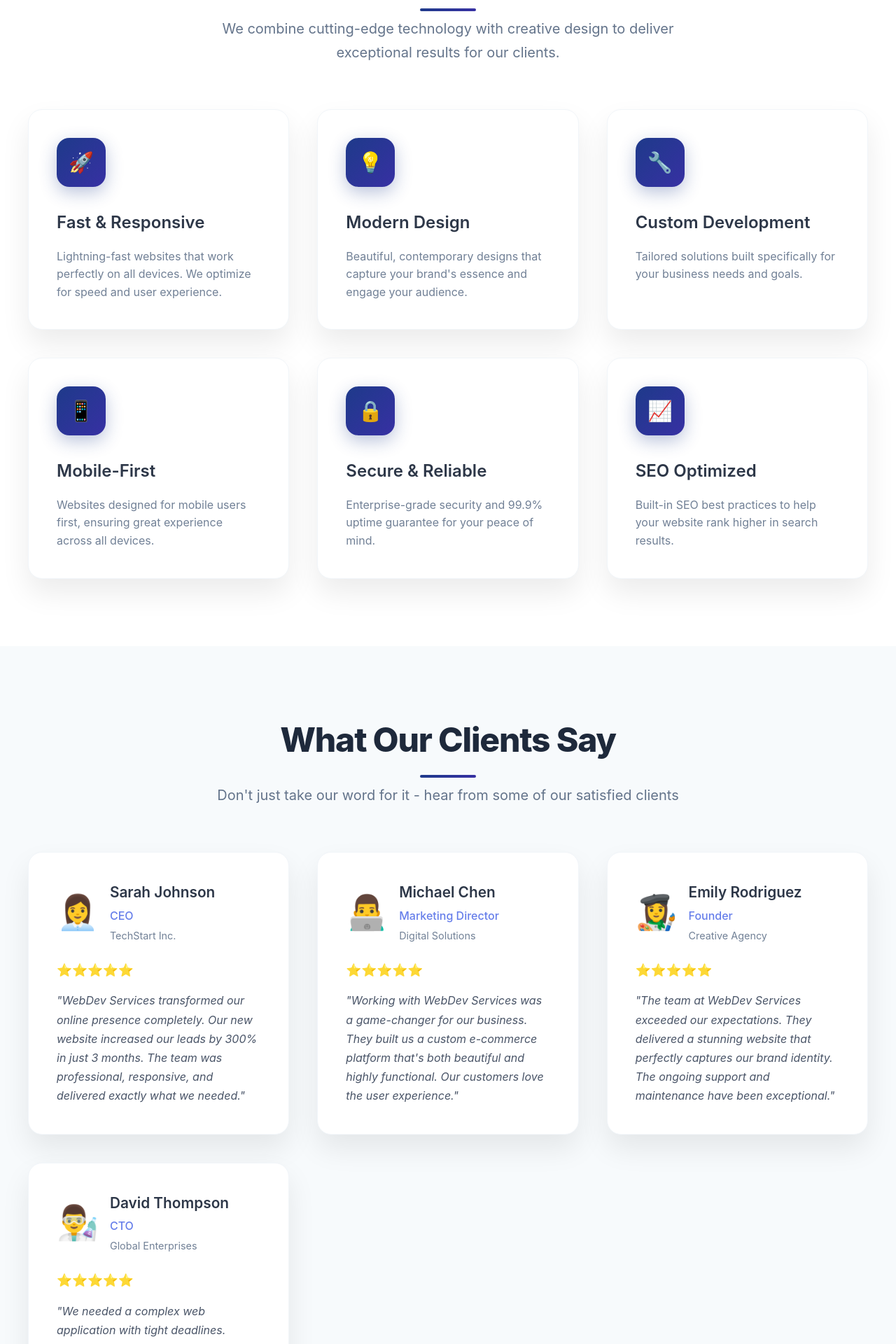
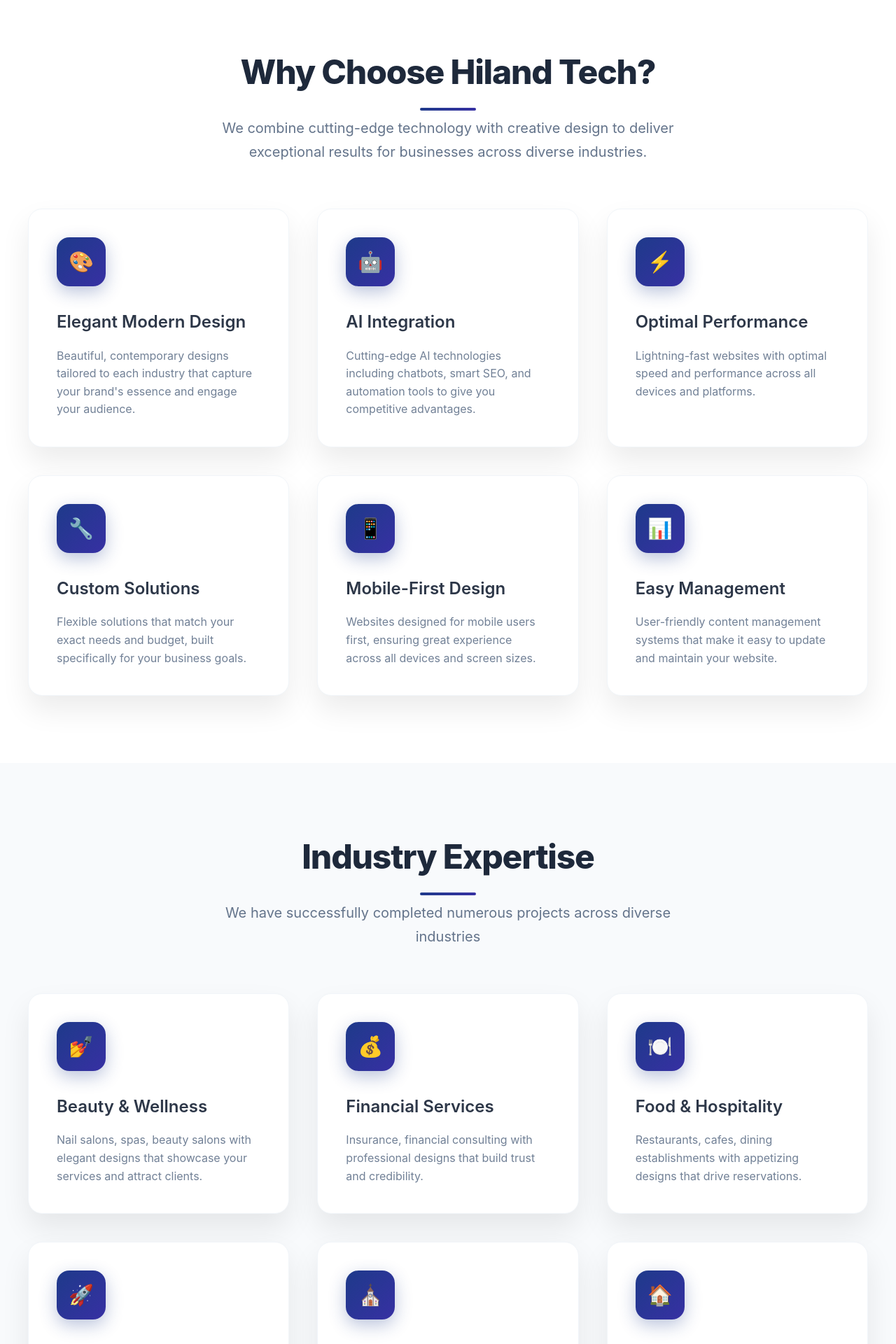
Before and after one commit to yphichdok/hiland-website, a React (Vite) app: page / in a window 1280 px wide. Shown: the part 880-2800 px from the top of the page at 70% size. Built offline with nearby package versions, Linux system fonts and the light colour scheme.

Commit message:
Update website with real Hiland Tech company information: Minnesota location, real pricing (,200 static, ,500+ custom), industry expertise (8 industries), AI integration focus, and authentic company details

```diff
--- a/index.html
+++ b/index.html
@@ -4,8 +4,8 @@
     <meta charset="UTF-8" />
     <link rel="icon" type="image/svg+xml" href="/vite.svg" />
     <meta name="viewport" content="width=device-width, initial-scale=1.0" />
-    <title>HILAND TECH - Professional Web Development Solutions</title>
-    <meta name="description" content="HILAND TECH delivers professional web development services including custom websites, web applications, and digital solutions for businesses.">
+    <title>Hiland Tech - Custom Website Design Company in Minnesota</title>
+    <meta name="description" content="Hiland Tech is a custom website design company based in Minnesota, specializing in elegant modern designs with AI integration for businesses across diverse industries.">
   </head>
   <body>
     <div id="root"></div>
--- a/src/components/Footer.jsx
+++ b/src/components/Footer.jsx
@@ -6,8 +6,8 @@
     <footer className="footer">
       <div className="footer-content">
         <div className="footer-section">
-          <h3>HILAND TECH</h3>
-          <p>Professional web development solutions for modern businesses. We create stunning, responsive websites and web applications that drive results.</p>
+          <h3>Hiland Tech</h3>
+          <p>Custom website design company based in Minnesota. We create elegant, modern designs tailored to each industry with AI integration capabilities.</p>
         </div>
 
         <div className="footer-section">
@@ -34,9 +34,9 @@
 
         <div className="footer-section">
           <h3>Contact Info</h3>
-          <p>Email: info@webdevservices.com</p>
-          <p>Phone: +1 (555) 123-4567</p>
-          <p>Address: 123 Web Street, Digital City, DC 12345</p>
+          <p>Email: info@hilandtech.com</p>
+          <p>Phone: Contact for details</p>
+          <p>Address: Minnesota, United States</p>
         </div>
       </div>
 
--- a/src/pages/About.jsx
+++ b/src/pages/About.jsx
@@ -6,8 +6,8 @@
       {/* Hero Section */}
       <section className="hero">
         <div className="hero-content">
-          <h1>About HILAND TECH</h1>
-          <p>We're a passionate team of web developers, designers, and digital strategists dedicated to helping businesses succeed online.</p>
+          <h1>About Hiland Tech</h1>
+          <p>We're a custom website design company based in Minnesota with years of experience in web design and development, successfully completing numerous projects across diverse industries.</p>
         </div>
       </section>
 
@@ -20,10 +20,10 @@
                 Our Mission
               </h2>
               <p style={{ fontSize: '1.2rem', lineHeight: '1.8', color: '#4a5568', marginBottom: '1.5rem' }}>
-                To empower businesses with cutting-edge web solutions that drive growth, enhance user experience, and create lasting digital impact.
+                We believe that every website is not just an information page, but a brand story told through technology and creativity. We're committed to delivering elegant, modern designs tailored to each industry.
               </p>
               <p style={{ fontSize: '1.1rem', lineHeight: '1.7', color: '#718096' }}>
-                We believe that every business deserves a website that not only looks great but also performs exceptionally well and helps achieve business objectives.
+                In today's AI-driven era, a modern, sophisticated, and professional website is not just your brand's face—it's a powerful tool to attract customers, elevate your business image, and create competitive advantages.
               </p>
             </div>
             <div style={{ textAlign: 'center' }}>
@@ -49,27 +49,27 @@
 
           <div className="cards-grid">
             <div className="card">
-              <div className="card-icon">💎</div>
-              <h3>Quality First</h3>
-              <p>We never compromise on quality. Every project is crafted with attention to detail and best practices.</p>
+              <div className="card-icon">🎨</div>
+              <h3>Elegant Design</h3>
+              <p>We create beautiful, contemporary designs tailored to each industry that capture your brand's essence.</p>
             </div>
 
             <div className="card">
-              <div className="card-icon">🤝</div>
-              <h3>Client Partnership</h3>
-              <p>We work closely with our clients, treating every project as a partnership and ensuring their success.</p>
+              <div className="card-icon">🤖</div>
+              <h3>AI Integration</h3>
+              <p>We integrate cutting-edge AI technologies including chatbots, smart SEO, and automation tools.</p>
             </div>
 
             <div className="card">
-              <div className="card-icon">🚀</div>
-              <h3>Innovation</h3>
-              <p>We stay ahead of the curve, using the latest technologies and trends to deliver cutting-edge solutions.</p>
+              <div className="card-icon">⚡</div>
+              <h3>Performance Focus</h3>
+              <p>We optimize for optimal speed and performance across all devices and platforms.</p>
             </div>
 
             <div className="card">
-              <div className="card-icon">⏰</div>
-              <h3>Reliability</h3>
-              <p>We deliver projects on time, every time, with transparent communication throughout the process.</p>
+              <div className="card-icon">🔧</div>
+              <h3>Custom Solutions</h3>
+              <p>We provide flexible solutions that match your exact needs and budget requirements.</p>
             </div>
           </div>
         </div>
--- a/src/pages/Contact.jsx
+++ b/src/pages/Contact.jsx
@@ -78,9 +78,9 @@
 
               <div style={{ marginBottom: '2rem' }}>
                 <h3 style={{ color: '#667eea', marginBottom: '1rem', fontSize: '1.3rem' }}>📍 Address</h3>
-                <p style={{ color: '#718096', fontSize: '1.1rem' }}>123 Web Street</p>
-                <p style={{ color: '#718096', fontSize: '1.1rem' }}>Digital City, DC 12345</p>
-                <p style={{ color: '#718096', fontSize: '1.1rem' }}>United States</p>
+                <p style={{ color: '#718096', fontSize: '1.1rem' }}>Minnesota, United States</p>
+                <p style={{ color: '#718096', fontSize: '1.1rem' }}>Serving businesses across Minnesota</p>
+                <p style={{ color: '#718096', fontSize: '1.1rem' }}>and beyond</p>
               </div>
 
               <div>
--- a/src/pages/Home.jsx
+++ b/src/pages/Home.jsx
@@ -10,8 +10,8 @@
       {/* Hero Section */}
       <section className="hero">
         <div className="hero-content">
-          <h1>Transform Your Business with HILAND TECH</h1>
-          <p>We create stunning, responsive websites and web applications that help businesses grow and succeed in the digital world.</p>
+          <h1>Professional Website Design That Drives Business Growth</h1>
+          <p>In today's AI-driven era, a modern, sophisticated, and professional website is not just your brand's face—it's a powerful tool to attract customers, elevate your business image, and create competitive advantages.</p>
           <Link to="/contact" className="cta-button">Get Started Today</Link>
         </div>
       </section>
@@ -19,44 +19,102 @@
       {/* Features Section */}
       <section className="section">
         <div className="section-container">
-          <h2 className="section-title">Why Choose HILAND TECH?</h2>
-          <p className="section-subtitle">We combine cutting-edge technology with creative design to deliver exceptional results for our clients.</p>
+          <h2 className="section-title">Why Choose Hiland Tech?</h2>
+          <p className="section-subtitle">We combine cutting-edge technology with creative design to deliver exceptional results for businesses across diverse industries.</p>
 
           <div className="cards-grid">
             <div className="card fade-in-up">
-              <div className="card-icon">🚀</div>
-              <h3>Fast & Responsive</h3>
-              <p>Lightning-fast websites that work perfectly on all devices. We optimize for speed and user experience.</p>
+              <div className="card-icon">🎨</div>
+              <h3>Elegant Modern Design</h3>
+              <p>Beautiful, contemporary designs tailored to each industry that capture your brand's essence and engage your audience.</p>
             </div>
 
             <div className="card fade-in-up">
-              <div className="card-icon">💡</div>
-              <h3>Modern Design</h3>
-              <p>Beautiful, contemporary designs that capture your brand's essence and engage your audience.</p>
+              <div className="card-icon">🤖</div>
+              <h3>AI Integration</h3>
+              <p>Cutting-edge AI technologies including chatbots, smart SEO, and automation tools to give you competitive advantages.</p>
+            </div>
+
+            <div className="card fade-in-up">
+              <div className="card-icon">⚡</div>
+              <h3>Optimal Performance</h3>
+              <p>Lightning-fast websites with optimal speed and performance across all devices and platforms.</p>
             </div>
 
             <div className="card fade-in-up">
               <div className="card-icon">🔧</div>
-              <h3>Custom Development</h3>
-              <p>Tailored solutions built specifically for your business needs and goals.</p>
+              <h3>Custom Solutions</h3>
+              <p>Flexible solutions that match your exact needs and budget, built specifically for your business goals.</p>
             </div>
 
             <div className="card fade-in-up">
               <div className="card-icon">📱</div>
-              <h3>Mobile-First</h3>
-              <p>Websites designed for mobile users first, ensuring great experience across all devices.</p>
+              <h3>Mobile-First Design</h3>
+              <p>Websites designed for mobile users first, ensuring great experience across all devices and screen sizes.</p>
             </div>
 
             <div className="card fade-in-up">
-              <div className="card-icon">🔒</div>
-              <h3>Secure & Reliable</h3>
-              <p>Enterprise-grade security and 99.9% uptime guarantee for your peace of mind.</p>
+              <div className="card-icon">📊</div>
+              <h3>Easy Management</h3>
+              <p>User-friendly content management systems that make it easy to update and maintain your website.</p>
+            </div>
+          </div>
+        </div>
+      </section>
+
+      {/* Industry Expertise Section */}
+      <section className="section" style={{ backgroundColor: '#f8fafc' }}>
+        <div className="section-container">
+          <h2 className="section-title">Industry Expertise</h2>
+          <p className="section-subtitle">We have successfully completed numerous projects across diverse industries</p>
+
+          <div className="cards-grid">
+            <div className="card">
+              <div className="card-icon">💅</div>
+              <h3>Beauty & Wellness</h3>
+              <p>Nail salons, spas, beauty salons with elegant designs that showcase your services and attract clients.</p>
             </div>
 
-            <div className="card fade-in-up">
-              <div className="card-icon">📈</div>
-              <h3>SEO Optimized</h3>
-              <p>Built-in SEO best practices to help your website rank higher in search results.</p>
+            <div className="card">
+              <div className="card-icon">💰</div>
+              <h3>Financial Services</h3>
+              <p>Insurance, financial consulting with professional designs that build trust and credibility.</p>
+            </div>
+
+            <div className="card">
+              <div className="card-icon">🍽️</div>
+              <h3>Food & Hospitality</h3>
+              <p>Restaurants, cafes, dining establishments with appetizing designs that drive reservations.</p>
+            </div>
+
+            <div className="card">
+              <div className="card-icon">🚀</div>
+              <h3>Technology & Startups</h3>
+              <p>Tech companies, innovative businesses with cutting-edge designs that showcase innovation.</p>
+            </div>
+
+            <div className="card">
+              <div className="card-icon">⛪</div>
+              <h3>Non-profit Organizations</h3>
+              <p>Churches, community organizations with meaningful designs that connect with your community.</p>
+            </div>
+
+            <div className="card">
+              <div className="card-icon">🏠</div>
+              <h3>Real Estate & Legal</h3>
+              <p>Property management, law firms with sophisticated designs that convey professionalism.</p>
+            </div>
+
+            <div className="card">
+              <div className="card-icon">🎓</div>
+              <h3>Education & Training</h3>
+              <p>Schools, training centers, educational institutions with engaging designs that inspire learning.</p>
+            </div>
+
+            <div className="card">
+              <div className="card-icon">🛒</div>
+              <h3>E-commerce & Retail</h3>
+              <p>Online stores, digital marketplaces with conversion-focused designs that drive sales.</p>
             </div>
           </div>
         </div>
--- a/src/pages/Pricing.jsx
+++ b/src/pages/Pricing.jsx
@@ -7,7 +7,7 @@
       {/* Hero Section */}
       <section className="hero">
         <div className="hero-content">
-          <h1>Transparent Pricing Plans</h1>
+          <h1>💻 Hiland Tech Pricing</h1>
           <p>Choose the perfect plan for your business needs. All plans include our commitment to quality and support.</p>
         </div>
       </section>
@@ -20,8 +20,8 @@
 
           <div className="pricing-grid">
             <div className="pricing-card">
-              <h3 style={{ color: '#2d3748', marginBottom: '1rem' }}>Starter</h3>
-              <div className="price">$999</div>
+              <h3 style={{ color: '#2d3748', marginBottom: '1rem' }}>Static Website</h3>
+              <div className="price">$1,200</div>
               <div className="price-period">One-time payment</div>
               <p style={{ color: '#718096', marginBottom: '2rem' }}>Perfect for small businesses and startups</p>
 
@@ -32,7 +32,8 @@
                 <li>Contact form</li>
                 <li>Social media integration</li>
                 <li>Basic analytics</li>
-                <li>1 month of support</li>
+                <li>Content management system</li>
+                <li><strong>First-time client discount: $1,000</strong></li>
               </ul>
 
               <Link to="/contact" className="cta-button" style={{ marginTop: '2rem' }}>
@@ -56,21 +57,21 @@
                 Most Popular
               </div>
 
-              <h3 style={{ color: '#2d3748', marginBottom: '1rem' }}>Professional</h3>
-              <div className="price">$2,499</div>
+              <h3 style={{ color: '#2d3748', marginBottom: '1rem' }}>Custom Website</h3>
+              <div className="price">$2,500+</div>
               <div className="price-period">One-time payment</div>
-              <p style={{ color: '#718096', marginBottom: '2rem' }}>Ideal for growing businesses</p>
+              <p style={{ color: '#718096', marginBottom: '2rem' }}>Ideal for growing businesses with complex needs</p>
 
               <ul className="pricing-features">
-                <li>10-page responsive website</li>
-                <li>Custom design & branding</li>
+                <li>Custom website with database</li>
+                <li>Login system & user management</li>
                 <li>Advanced SEO optimization</li>
                 <li>Content management system</li>
                 <li>Blog functionality</li>
                 <li>Advanced analytics</li>
-                <li>E-commerce integration</li>
-                <li>3 months of support</li>
+                <li>Custom features & integrations</li>
                 <li>Performance optimization</li>
+                <li><strong>Price varies by complexity</strong></li>
               </ul>
 
               <Link to="/contact" className="cta-button" style={{ marginTop: '2rem' }}>
@@ -79,26 +80,25 @@
             </div>
 
             <div className="pricing-card">
-              <h3 style={{ color: '#2d3748', marginBottom: '1rem' }}>Enterprise</h3>
-              <div className="price">$4,999</div>
-              <div className="price-period">One-time payment</div>
-              <p style={{ color: '#718096', marginBottom: '2rem' }}>For large businesses with complex needs</p>
+              <h3 style={{ color: '#2d3748', marginBottom: '1rem' }}>AI Integration</h3>
+              <div className="price">Custom</div>
+              <div className="price-period">Tailored consultation</div>
+              <p style={{ color: '#718096', marginBottom: '2rem' }}>For AI features and advanced automation</p>
 
               <ul className="pricing-features">
-                <li>Unlimited pages</li>
-                <li>Custom web application</li>
-                <li>Advanced functionality</li>
-                <li>Database integration</li>
-                <li>API development</li>
-                <li>User authentication</li>
-                <li>Advanced security</li>
-                <li>6 months of support</li>
-                <li>Priority support</li>
-                <li>Performance monitoring</li>
+                <li>Custom AI solutions</li>
+                <li>Chatbot development</li>
+                <li>Automation tools</li>
+                <li>AI-powered features</li>
+                <li>Smart SEO integration</li>
+                <li>Performance optimization</li>
+                <li>Custom integrations</li>
+                <li>Ongoing consultation</li>
+                <li><strong>Contact us for quote</strong></li>
               </ul>
 
               <Link to="/contact" className="cta-button" style={{ marginTop: '2rem' }}>
-                Get Started
+                Get Quote
               </Link>
             </div>
           </div>
@@ -143,28 +143,28 @@
             <div className="card">
               <div className="card-icon">📊</div>
               <h3>Monthly Maintenance</h3>
-              <p>Ongoing updates, security patches, and performance optimization.</p>
+              <p>Unlimited edits, security patches, and performance optimization.</p>
               <div style={{
                 fontSize: '1.5rem',
                 fontWeight: '700',
                 color: '#667eea',
                 marginTop: '1rem'
               }}>
-                $199/month
+                $100/month
               </div>
             </div>
 
             <div className="card">
-              <div className="card-icon">📈</div>
-              <h3>SEO Services</h3>
-              <p>Ongoing search engine optimization to improve your rankings.</p>
+              <div className="card-icon">🔧</div>
+              <h3>One-time Edits</h3>
+              <p>Quick fixes and updates to your existing website.</p>
               <div style={{
                 fontSize: '1.5rem',
                 fontWeight: '700',
                 color: '#667eea',
                 marginTop: '1rem'
               }}>
-                $299/month
+                $20 per fix
               </div>
             </div>
           </div>
--- a/src/pages/Services.jsx
+++ b/src/pages/Services.jsx
@@ -7,8 +7,8 @@
       {/* Hero Section */}
       <section className="hero">
         <div className="hero-content">
-          <h1>Our Web Development Services</h1>
-          <p>Comprehensive web solutions tailored to your business needs and goals</p>
+          <h1>Our Website Design Services</h1>
+          <p>Comprehensive web solutions tailored to your business needs and goals, with AI integration capabilities</p>
         </div>
       </section>
 
@@ -21,25 +21,27 @@
           <div className="cards-grid">
             <div className="card">
               <div className="card-icon">🌐</div>
-              <h3>Custom Website Development</h3>
-              <p>Professional websites built from scratch, perfectly tailored to your brand and business requirements.</p>
+              <h3>Static Website Package</h3>
+              <p>Professional 5-page websites built from scratch, perfectly tailored to your brand and business requirements.</p>
               <ul style={{ marginTop: '1rem', paddingLeft: '1.5rem', color: '#718096' }}>
                 <li>Responsive design for all devices</li>
                 <li>SEO optimization</li>
                 <li>Content management system</li>
                 <li>Fast loading times</li>
+                <li><strong>Starting at $1,200</strong></li>
               </ul>
             </div>
 
             <div className="card">
               <div className="card-icon">📱</div>
-              <h3>Web Applications</h3>
-              <p>Custom web applications that streamline your business processes and improve efficiency.</p>
+              <h3>Custom Website Development</h3>
+              <p>Custom websites with database & login systems that streamline your business processes and improve efficiency.</p>
               <ul style={{ marginTop: '1rem', paddingLeft: '1.5rem', color: '#718096' }}>
                 <li>User authentication & management</li>
                 <li>Database integration</li>
                 <li>API development</li>
                 <li>Real-time updates</li>
+                <li><strong>Starting from $2,500+</strong></li>
               </ul>
             </div>
 
@@ -69,25 +71,26 @@
 
             <div className="card">
               <div className="card-icon">🔧</div>
-              <h3>Website Maintenance</h3>
+              <h3>Website Maintenance & Support</h3>
               <p>Ongoing support and maintenance to keep your website secure, updated, and performing optimally.</p>
               <ul style={{ marginTop: '1rem', paddingLeft: '1.5rem', color: '#718096' }}>
+                <li>One-time edits: $20 per fix</li>
+                <li>Unlimited edits plan: $100/month</li>
                 <li>Security updates</li>
                 <li>Performance optimization</li>
-                <li>Content updates</li>
-                <li>24/7 monitoring</li>
               </ul>
             </div>
 
             <div className="card">
-              <div className="card-icon">📈</div>
-              <h3>SEO & Digital Marketing</h3>
-              <p>Search engine optimization and digital marketing strategies to increase your online visibility.</p>
+              <div className="card-icon">🤖</div>
+              <h3>AI Integration & Consulting</h3>
+              <p>Custom AI solutions and consultation to give your business competitive advantages in the digital age.</p>
               <ul style={{ marginTop: '1rem', paddingLeft: '1.5rem', color: '#718096' }}>
-                <li>Keyword research & optimization</li>
-                <li>Content strategy</li>
-                <li>Link building</li>
-                <li>Analytics & reporting</li>
+                <li>Custom AI solutions</li>
+                <li>Chatbot development</li>
+                <li>Automation tools</li>
+                <li>AI-powered features</li>
+                <li>Consultation process</li>
               </ul>
             </div>
           </div>
```
